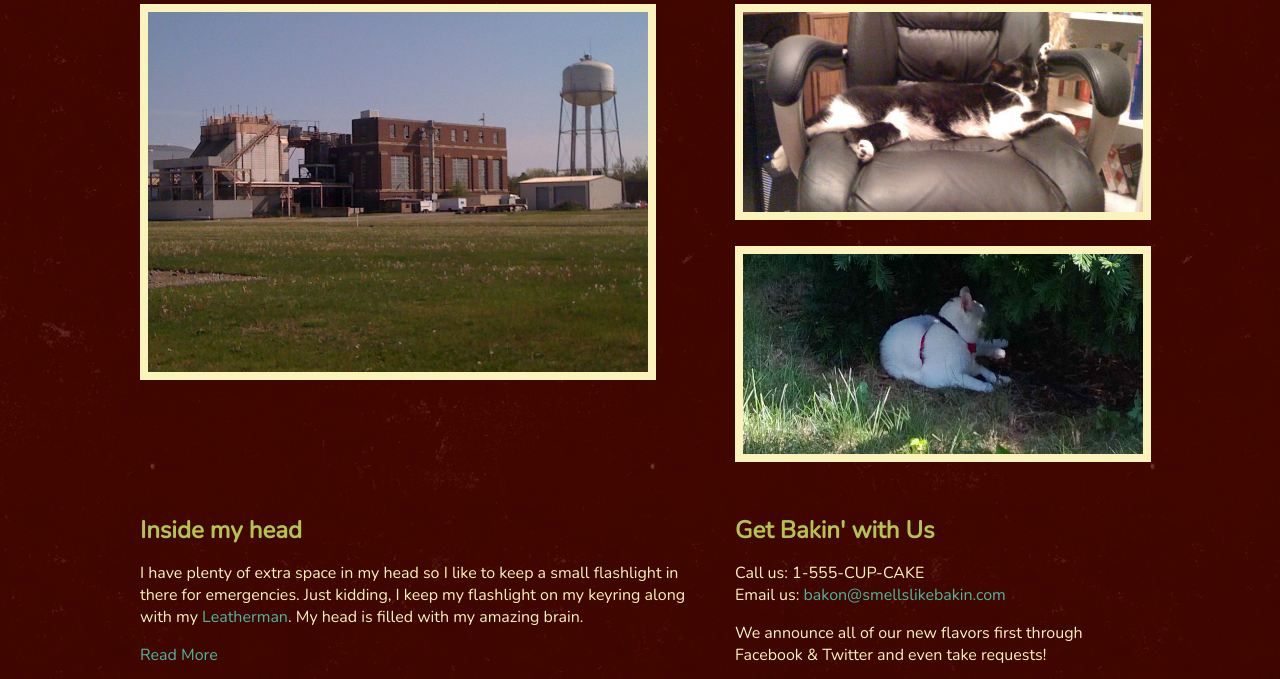
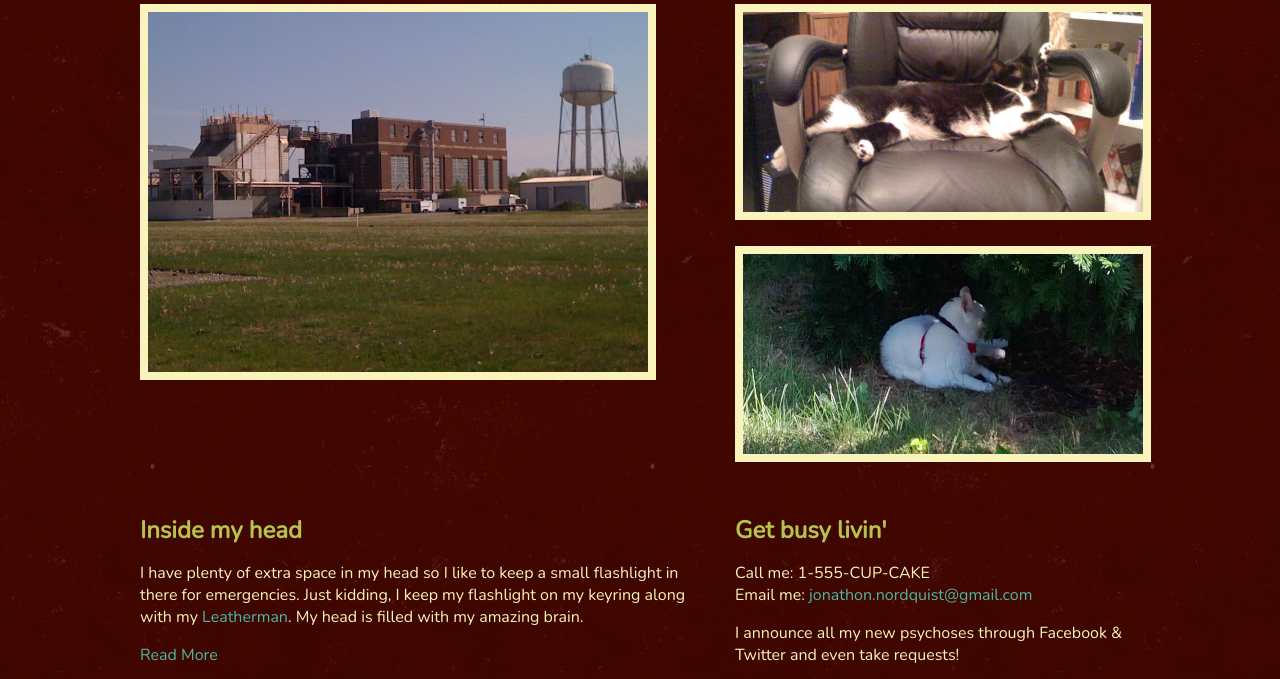
Before and after one commit to cugamer/website, a plain HTML site: page smells_like_teen_spirit.html in a window 1280 px wide. Shown: the part 739-1418 px from the top of the page. Drawn offline with nearby package versions, Linux system fonts and the light colour scheme.

Commit message:
updated contact info

```diff
--- a/smells_like_teen_spirit.html
+++ b/smells_like_teen_spirit.html
@@ -55,17 +55,17 @@
     </div>
 
     <div class="grid_5 omega">
-      <h2>Get Bakin' with Us</h2>
+      <h2>Get busy livin'</h2>
 
 
       <div id="contact">
-        <p>Call us: <span>1-555-CUP-CAKE</span><br>
-        	Email us: <a href="http://www.jonathonnordquist.com/work.html">bakon@smellslikebakin.com</a></p>
+        <p>Call me: <span>1-555-CUP-CAKE</span><br>
+        	Email me: <a href="mailto:jonathon.nordquist@gmail.com">jonathon.nordquist@gmail.com</a></p>
       </div>
 
-      <p>We announce all of our new flavors first through Facebook &amp; Twitter and even take requests!</p>
-      <a href="http://www.facebook.com/SmellsLikeBakin"><img src="img/facebook.gif" alt="Facebook"></a>
-      <a href="http://twitter.com/SmellsLikeBakin"><img src="img/twitter.gif" alt="Twitter"></a>
+      <p>I announce all my new psychoses through Facebook &amp; Twitter and even take requests!</p>
+      <a href="https://www.facebook.com/jonathon.nordquist"><img src="img/facebook.gif" alt="Facebook"></a>
+      <a href="https://twitter.com/jono_nordquist"><img src="img/twitter.gif" alt="Twitter"></a>
     </div>
 
     <div id="copyright" class="grid_12">
```
